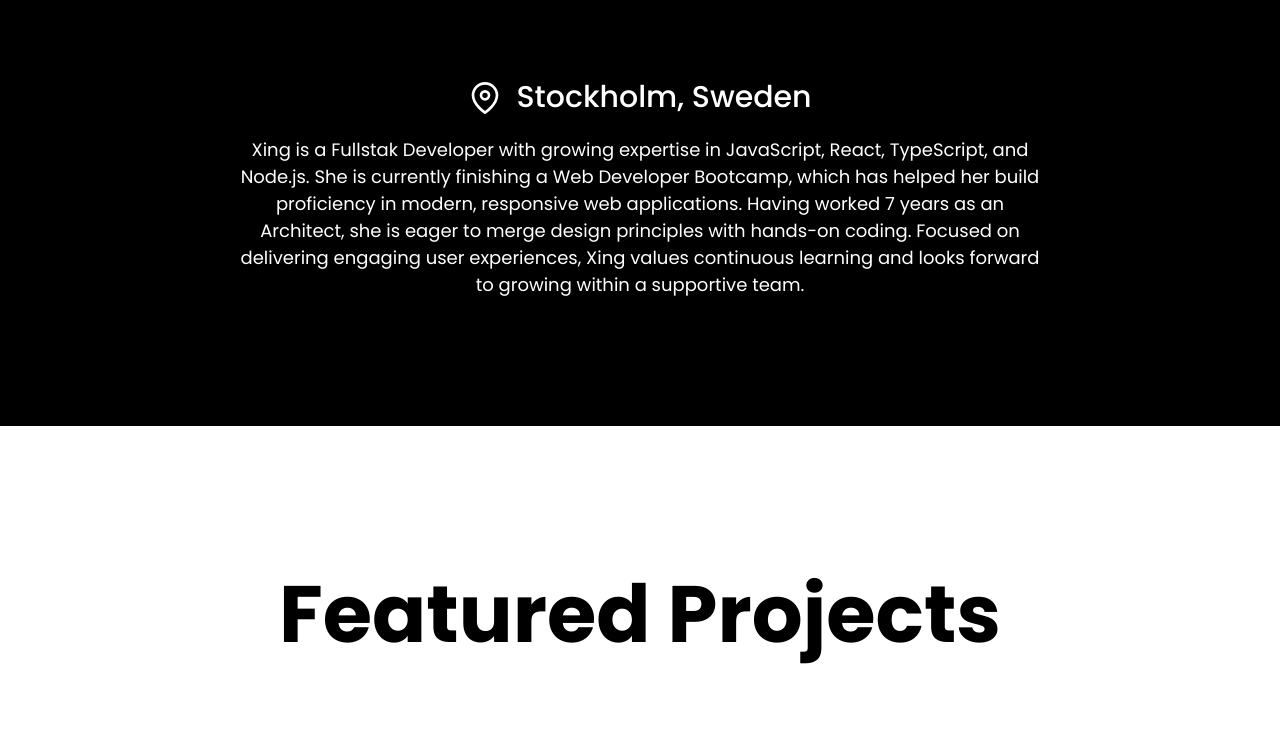
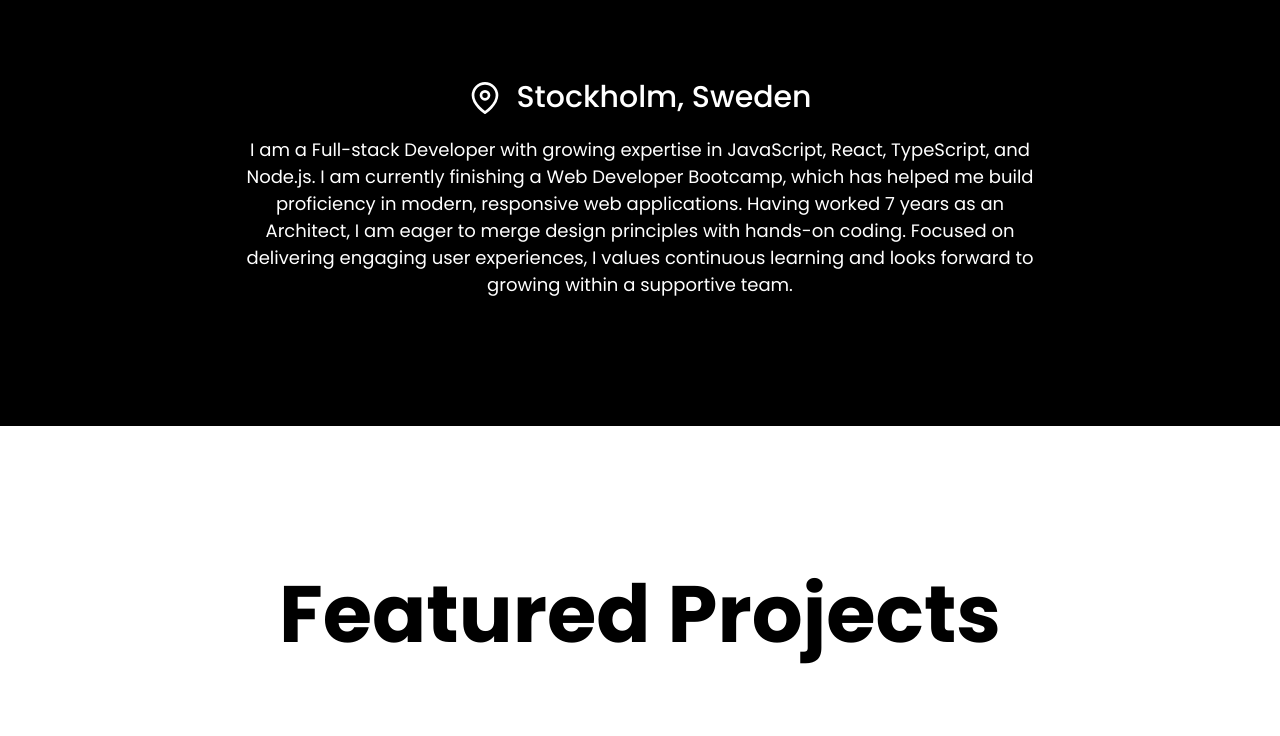
Before and after one commit to xingyin2024/my-react-portfolio, a React (Vite) app: page / in a window 1280 px wide. Shown: the part 1040-1776 px from the top of the page. Built offline with nearby package versions, Linux system fonts and the light colour scheme.

Commit message:
update intro and articles

```diff
--- a/src/Libraries/articles.json
+++ b/src/Libraries/articles.json
@@ -1,10 +1,17 @@
 {
   "articles": [
     {
+      "id": 2,
+      "title": "When Architectural Thinking Opens the Door to React ⚛️",
+      "image": "./article2.jpeg",
+      "description": "An article that I share my personal journey of realizing how WebDev and Architecture share the same Modular Thinking and more. 🧩 Have a look and feel free to share your comments!",
+      "global": "https://www.linkedin.com/pulse/when-architectural-thinking-opens-door-react-xing-yin-0ythe/?trackingId=FxnwWOQKT7yXM1x4uF9YRw%3D%3D"
+    },
+    {
       "id": 1,
       "title": "🌱 Reflecting on an Incredible Year of Growth, Learning, and New Beginnings 🎉",
-      "image":"./article1.jpeg",
-      "description":"An article about my reflection on 2024 from becoming a mom to joining a 24-week web development bootcamp! Balancing family, coding, and learning has been challenging yet deeply rewarding.❤️🌱💪🏻",
+      "image": "./article1.jpeg",
+      "description": "An article about my reflection on 2024 from becoming a mom to joining a 24-week web development bootcamp! Balancing family, coding, and learning has been challenging yet deeply rewarding.❤️🌱💪🏻",
       "global": "https://www.linkedin.com/pulse/reflecting-incredible-year-growth-learning-new-beginnings-xing-yin-uq5nf/?trackingId=mKI5%2BR0sTgOmiqgK%2FzvaCw%3D%3D"
     }
   ]
--- a/src/sections/Introduction/Introduction.jsx
+++ b/src/sections/Introduction/Introduction.jsx
@@ -9,7 +9,7 @@ export const Introduction = () => {
           <h3>Hi there, I am</h3>
           <h1>Xing Yin</h1>
           <h3>
-            Passionate Fullstack Developer with a Background in Architecture
+            Passionate Full-stack Developer with a Background in Architecture
           </h3>
         </div>
 
@@ -38,14 +38,13 @@ export const Introduction = () => {
           </h3>
 
           <p>
-            Xing is a Fullstak Developer with growing expertise in JavaScript,
-            React, TypeScript, and Node.js. She is currently finishing a Web
-            Developer Bootcamp, which has helped her build proficiency in
-            modern, responsive web applications. Having worked 7 years as an
-            Architect, she is eager to merge design principles with hands-on
-            coding. Focused on delivering engaging user experiences, Xing values
-            continuous learning and looks forward to growing within a supportive
-            team.
+            I am a Full-stack Developer with growing expertise in JavaScript,
+            React, TypeScript, and Node.js. I am currently finishing a Web
+            Developer Bootcamp, which has helped me build proficiency in modern,
+            responsive web applications. Having worked 7 years as an Architect,
+            I am eager to merge design principles with hands-on coding. Focused
+            on delivering engaging user experiences, I values continuous
+            learning and looks forward to growing within a supportive team.
           </p>
         </div>
       </div>
```
Also changed, not shown: public/article2.png (added).
